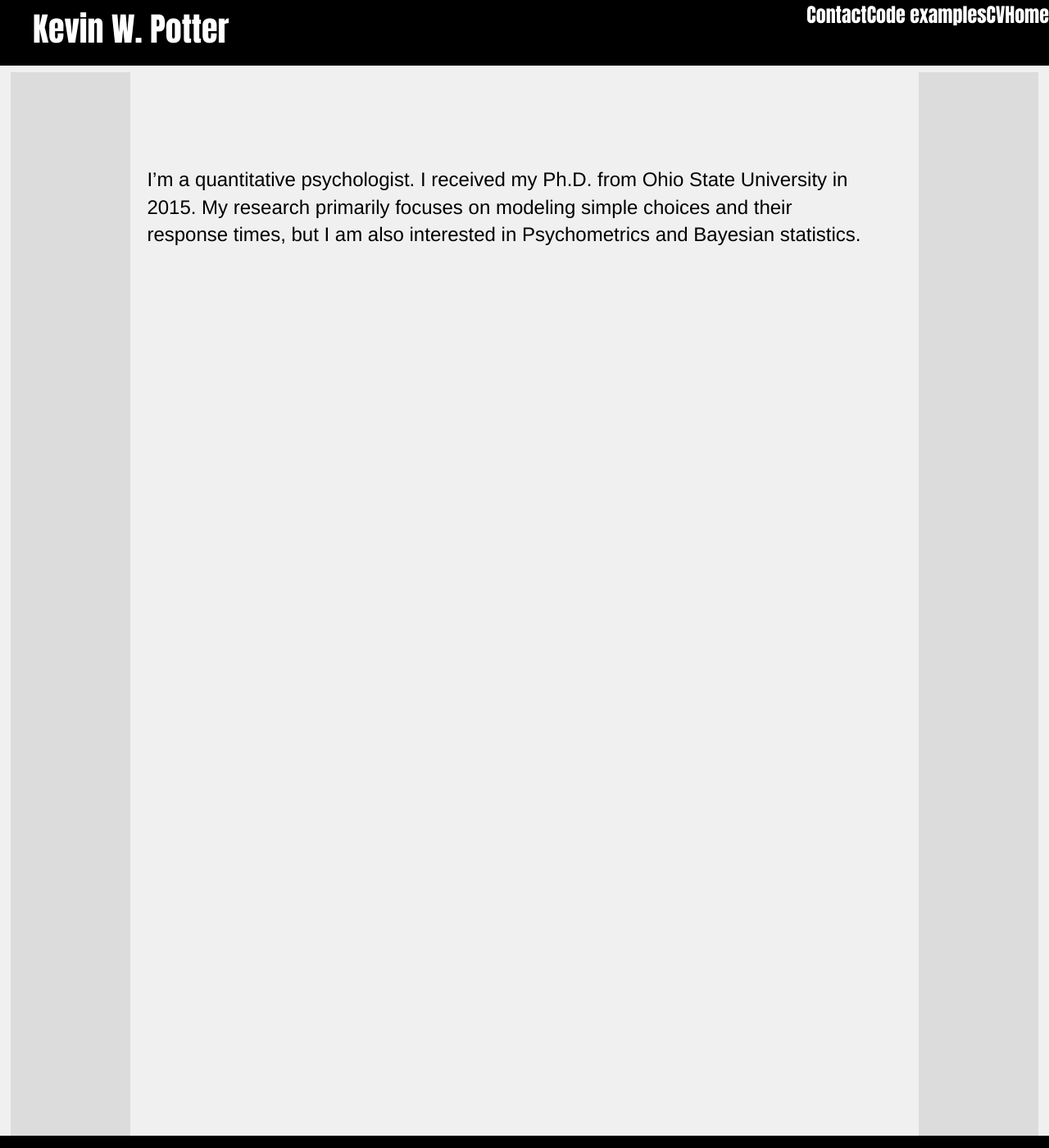
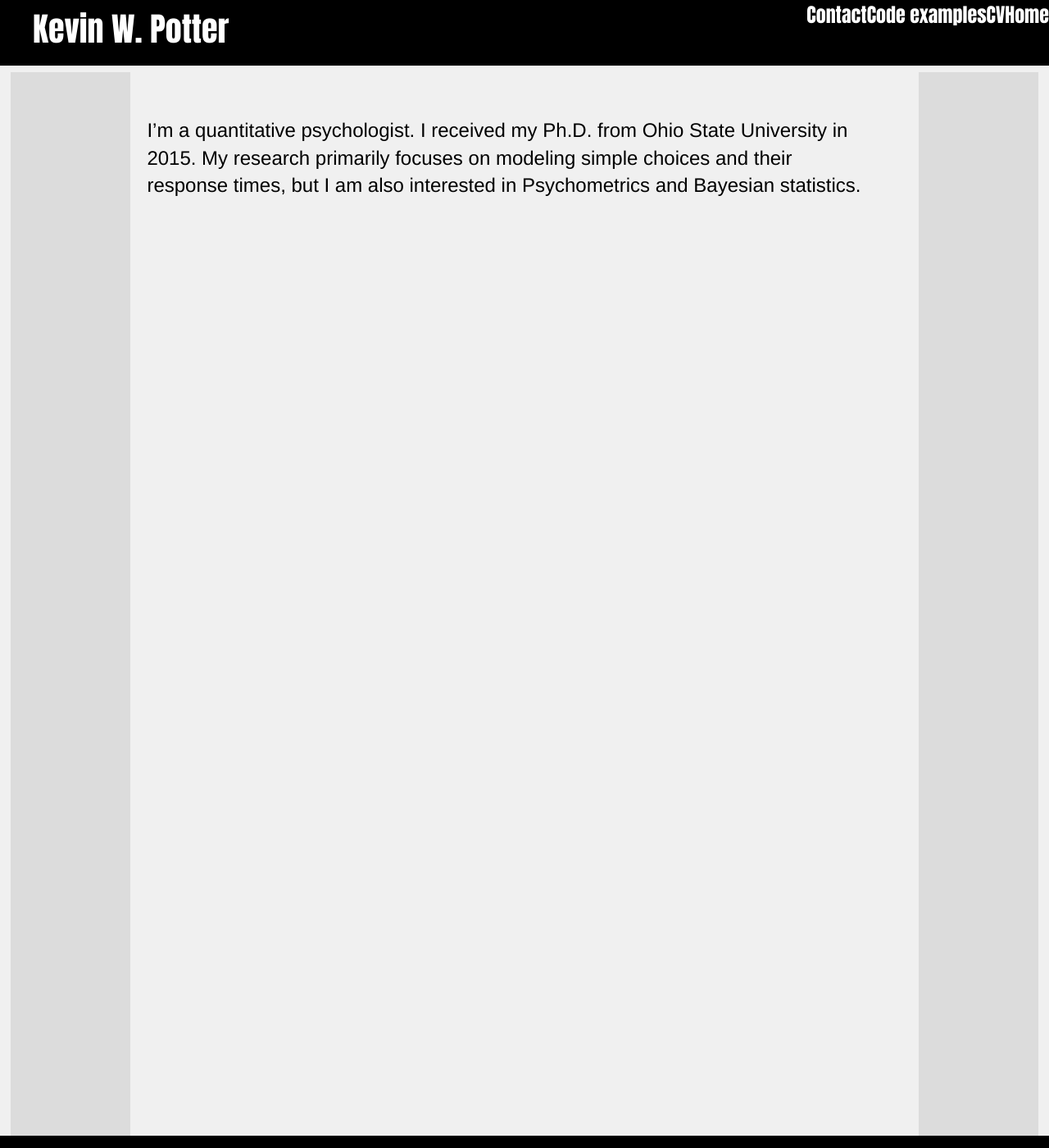
Before and after one commit to rettopnivek/rettopnivek.github.io, a Jekyll site: the page built from index.md, in a window 1280 px wide and 1400 px high. Shown: the whole window at 82% size. Built offline with Jekyll 4.4.1, drawn with Linux system fonts in a browser that asks for light colours.

Commit message:
Update main.css

```diff
--- a/css/main.css
+++ b/css/main.css
@@ -65,7 +65,7 @@ header {
 /* Main content */
 section {
 	font-family:'Helvetica', 'Arial', 'Sans-Serif';
-	margin-top: 160px;
+	margin-top: 100px;
 	margin-left: 5px;
 	margin-right: 5px;
 	width: 70%;
```
